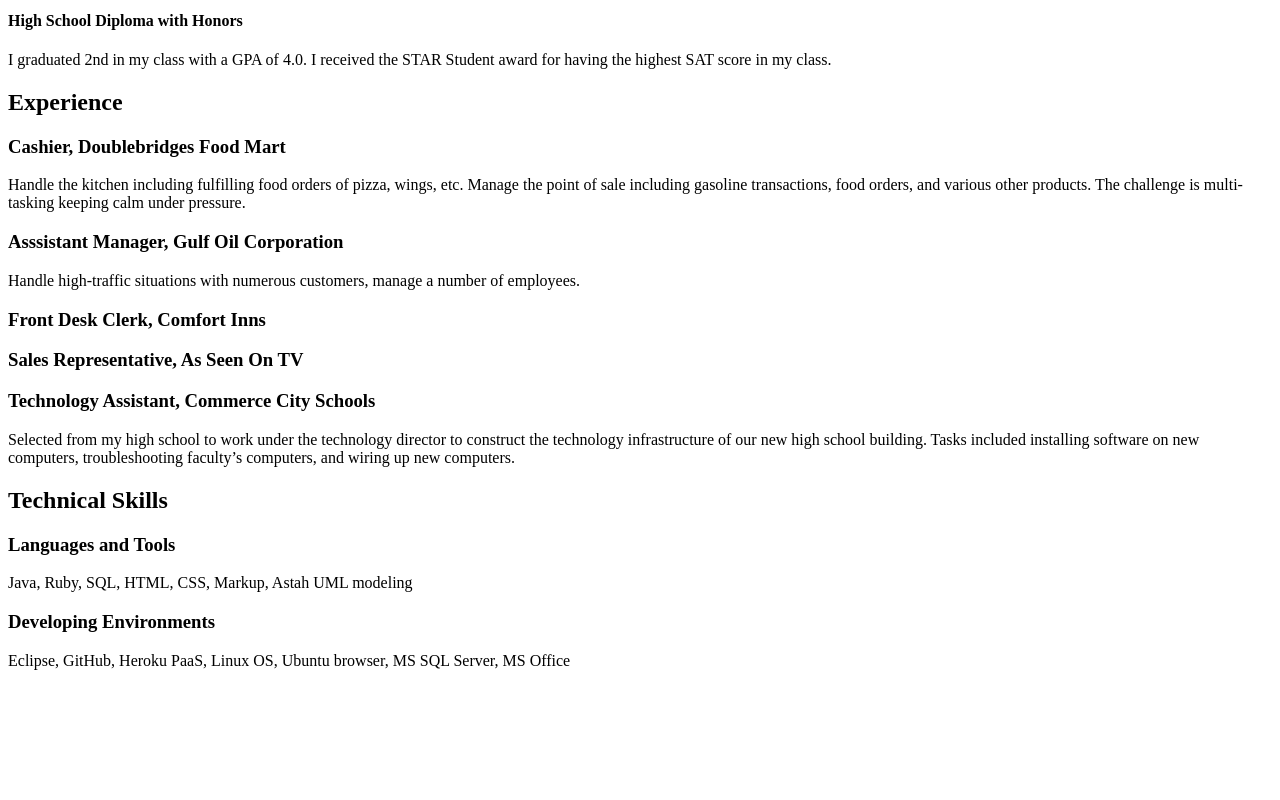
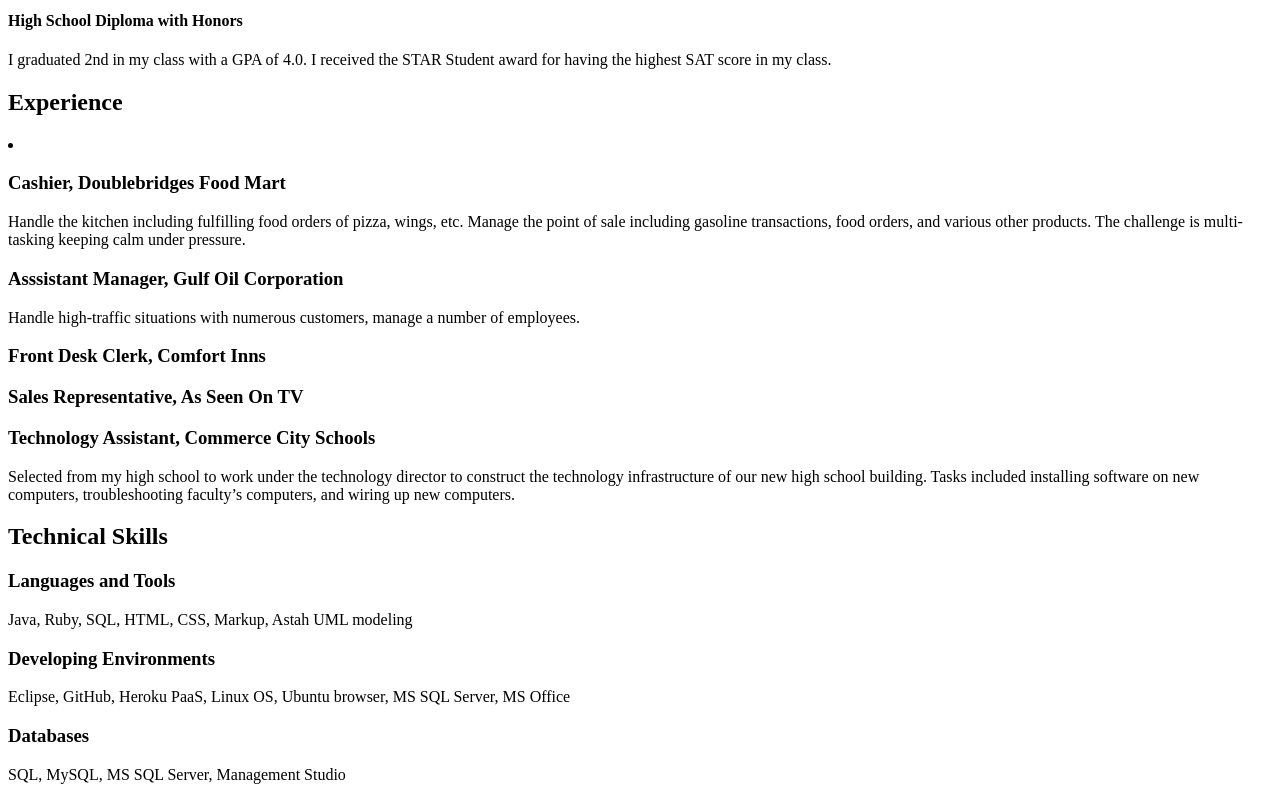
Before and after one commit to shahtirth94/shahtirth94.github.io, a plain HTML site: page resume.html in a window 1280 px wide. Shown: the part 385-1185 px from the top of the page. Before the commit the page ends 1071 px from the top, so only its background shows below. Drawn offline with Linux system fonts and the light colour scheme.

Commit message:
added li

```diff
--- a/resume.html
+++ b/resume.html
@@ -21,7 +21,7 @@
 <p>I graduated 2nd in my class with a GPA of 4.0.  I received the STAR Student award for having the highest SAT score in my class.</p>
 
 <h2>Experience</h2>
-<h3>Cashier, Doublebridges Food Mart</h3>
+<li></li><h3>Cashier, Doublebridges Food Mart</h3></li>
 <p>Handle the kitchen including fulfilling food orders of pizza, wings, etc.  Manage the point of sale including gasoline transactions, food orders, and various other products.
 The challenge is multi-tasking keeping calm under pressure.</p>
 <h3>Asssistant Manager, Gulf Oil Corporation</h3>
@@ -37,5 +37,7 @@
 <p>Java, Ruby, SQL, HTML, CSS, Markup, Astah UML modeling</p>
 <h3>Developing Environments</h3>
 <p>Eclipse, GitHub, Heroku PaaS, Linux OS, Ubuntu browser, MS SQL Server, MS Office</p>
+<h3>Databases</h3>
+<p>SQL, MySQL, MS SQL Server, Management Studio</p>
 
 </body>
```
